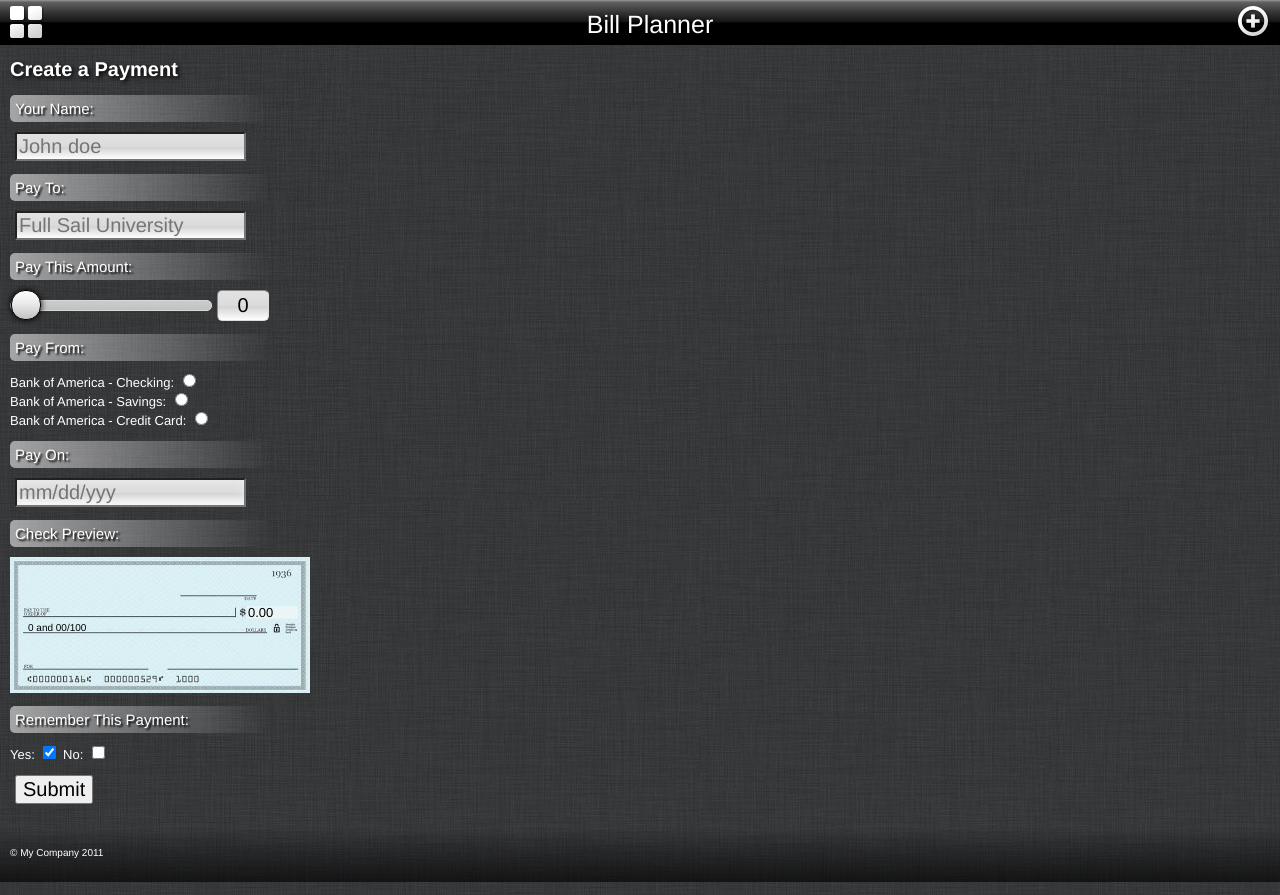
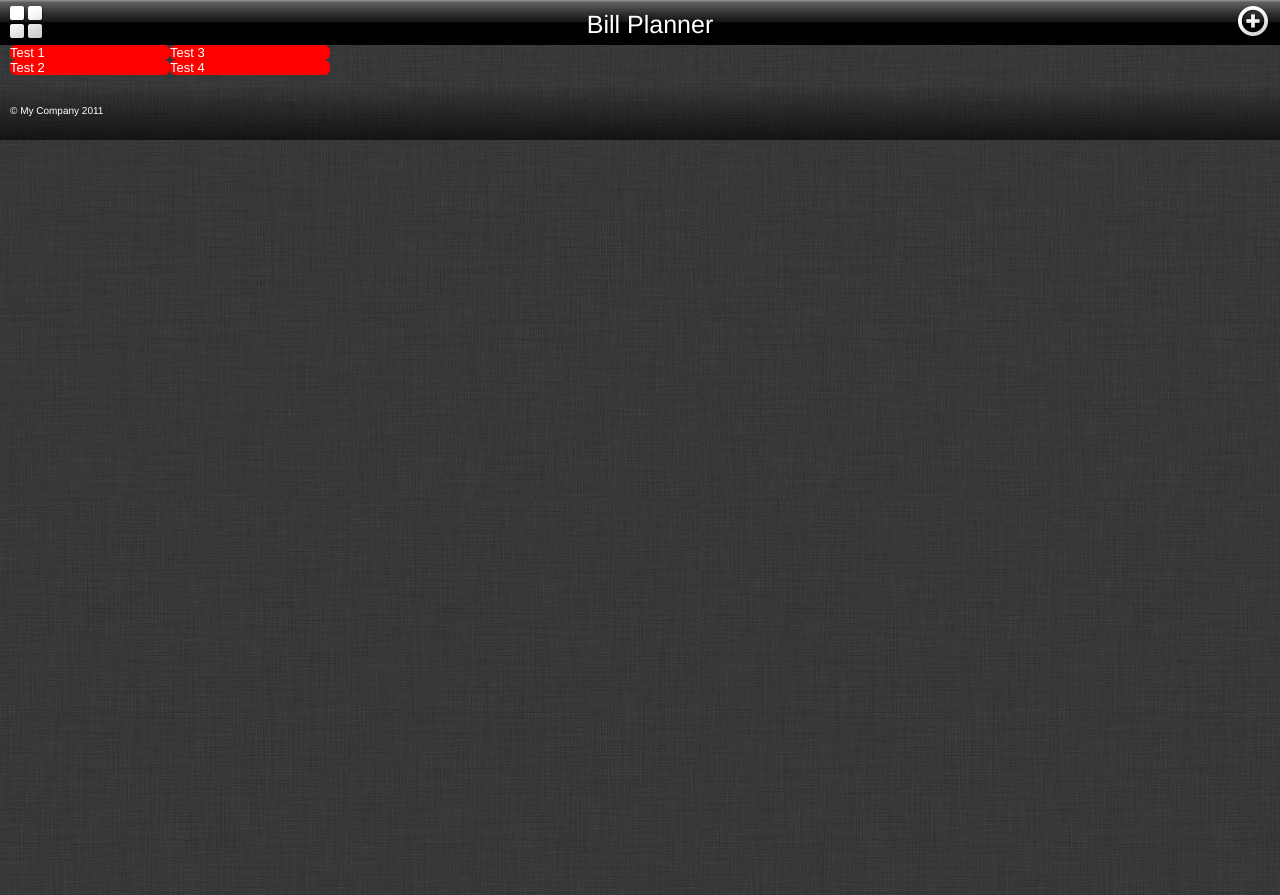
Before and after one commit to atljeremy/Bill-Planner, a PHP site: page / in a window 1280 px wide. Run offline with PHP 8.4, Linux system fonts and the light colour scheme.

Commit message:
Added an index page

```diff
--- a/css/styles.css
+++ b/css/styles.css
@@ -26,23 +26,37 @@ body {
   z-index: 1000;
 }
 
-#plus {
+#plusIcon {
   position: absolute;
   top: 6px;
   right: 30px;
 }
 
-#grid {
+#gridIcon {
   position: absolute;
   top: 6px;
   left: 10px;
 }
 
-
 #mainContent {
 	padding: 10px;
 	margin-top: 35px;
 	width: 320px;
+}
+
+#grid { display: grid; grid-columns: 1fr 1fr; grid-rows: 1fr 1fr }
+#A { grid-column: 1; grid-row: 1; }
+#B { grid-column: 1; grid-row: 2; }
+#C { grid-column: 2; grid-row: 1; }
+#D { grid-column: 2; grid-row: 2; }
+
+#gridBlock {
+  background: #FF0000;
+  margin-left: auto;
+  margin-right: auto;
+  -webkit-border-radius: 6px;
+  -moz-border-radius: 6px;
+  border-radius: 6px;
 }
 
 #footer {
--- a/index.html
+++ b/index.html
@@ -36,83 +36,33 @@ Simple HTML5 / Javascript Mobile Web Form
 
     <div id="header">
       <a href="#">
-      <div id="grid"><img src="i/grid.png" alt="Add A New Bill"/></div>
+      <div id="gridIcon"><img src="i/grid.png" alt="Add A New Bill"/></div>
       </a>
       <span id="headerTitle">Bill Planner</span>
       <a href="#">
-      <div id="plus"><img src="i/plus.png" alt="Add A New Bill"/></div>
+      <div id="plusIcon"><img src="i/plus.png" alt="Add A New Bill"/></div>
       </a>
     </div>
 
     <div id="mainContent">
-      <h1>Create a Payment</h1>
 
-      <form action="#" method="post" id="billForm">
+      <div id="grid">
 
-        <div id="sectionHeader">Your Name:</div>
-        <input type="text" placeholder="John doe" id="yourName" onchange="showYourName(this.value)" required aria-required="true" maxlength="25" title="Enter your name in this field. Maximum of 25 characters." />
-
-        <p>
-        <div id="sectionHeader">Pay To:</div>
-        <input type="text" placeholder="Full Sail University" id="payTo" onchange="showPayTo(this.value)" required aria-required="true" maxlength="30" title="Enter payee in this field. Maximum of 30 characters." />
-        </p>
-
-        <p>
-        <div id="sectionHeader">Pay This Amount:</div>
-        <input type="range" min="0" max="250" value="0" step="10" name="amount" id="payAmount" list="amounts" onchange="showAmount(this.value)" required aria-required="true" title="Use slider to select the amount you would like to pay." />
-        </p>
-
-        <div id="sectionHeader">Pay From:</div>
-        <script type="text/javascript"> getAccounts() </script>
-
-        <p>
-        <div id="sectionHeader">Pay On:</div>
-        <input type="date" placeholder="mm/dd/yyy" class="datePicker" id="payOn" onchange="showDate(this.value)" required aria-required="true" title="Enter the date you would like to make this payment. Format is yyyy-mm-dd."/><br />
-        <script type="text/javascript"> currentDate() </script>
-        </p>
-
-        <p>
-        <div id="sectionHeader">Check Preview:</div>
-        <div id="checkImage">
-
-        <!-- Date -->
-        <div id="checkDateDiv">
-        <span id="checkDate">&nbsp;</span>
+        <div id="A">
+          <div id="gridBlock">Test 1</div>
+        </div>
+        <div id="B">
+          <div id="gridBlock">Test 2</div>
+        </div>
+        <div id="C">
+          <div id="gridBlock">Test 3</div>
+        </div>
+        <div id="D">
+          <div id="gridBlock">Test 4</div>
         </div>
 
-        <!-- Pay To  -->
-        <div id="checkPayToDiv">
-        <span id="checkPayTo">&nbsp;</span>
-        </div>
+      </div>
 
-        <!-- Check Amount -->
-        <div id="checkAmountDiv">
-        <span id="range">0</span><font id="rangeExtras">.00</font>
-        </div>
-
-        <!-- Check Amount in Words -->
-        <div id="checkAmountWordsDiv">
-        <span id="checkAmountWords">0</span><font id="checkAmountWordsCents"> and 00/100</font>
-        </div>
-
-        <!-- Name -->
-        <div id="checkNameDiv">
-        <span id="checkName">&nbsp;</span>
-        </div>
-
-        </div>
-        </p>
-
-        <p>
-        <div id="sectionHeader">Remember This Payment:</div>
-        Yes: <input type="checkbox" id="rememberYes" checked="checked" onclick="uncheckNo()" title="Test"/>
-        No: <input type="checkbox" id="rememberNo" onclick="uncheckYes()" title="test2"/>
-        </p>
-
-        <p>
-        <input type="submit" id="submitBillForm" />
-        </p>
-      </form>
     </div>
     <div id="footer"> &copy My Company 2011 </div>
 
@@ -120,14 +70,8 @@ Simple HTML5 / Javascript Mobile Web Form
   <script type="text/javascript">
   $(document).ready(function() {
     scrollToTop();
-    placeholder();
-    tooltip();
-    calendar();
   });
   </script>
 
-  <!-- Fire the following Javascript functions immediatley -->
-  <script type="text/javascript">rangeStyle()</script>
-
   </body>
 </html>
```
Also changed, not shown: additem.html (+36 -15 lines).
